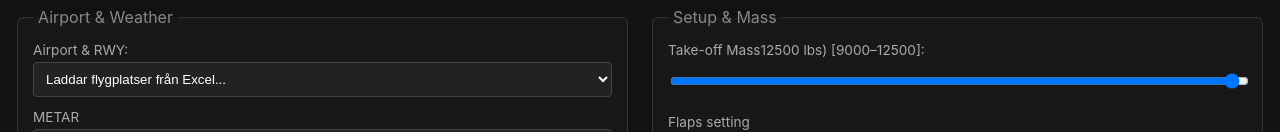
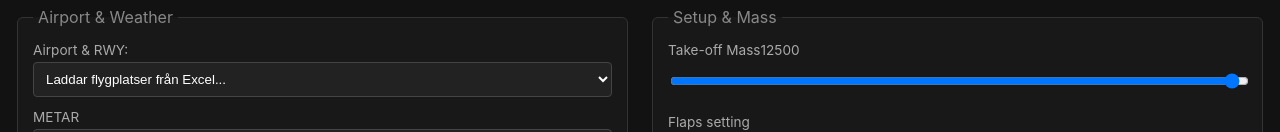
Before and after one commit to uppenberg/Beechcraft-Performance-EFB, a plain HTML site: page index.html in a window 1280 px wide. Shown: the part 186-318 px from the top of the page. Drawn offline with Linux system fonts and the light colour scheme; no server answers.

Commit message:
Update index.html

```diff
--- a/index.html
+++ b/index.html
@@ -71,7 +71,7 @@
     <fieldset style="flex: 1; min-width: 320px;">
         <legend>Setup & Mass</legend>
         <div class="form-group">
-            <label>Take-off Mass<span id="to-mass-val">12500</span> lbs) [9000–12500]:</label>
+            <label>Take-off Mass<span id="to-mass-val">12500</span> </label>
             <input type="range" id="to-mass" min="9000" max="12500" step="100" value="12500" oninput="handleTakeoffMass(this.value)">
         </div>
         <div class="form-group">
```
